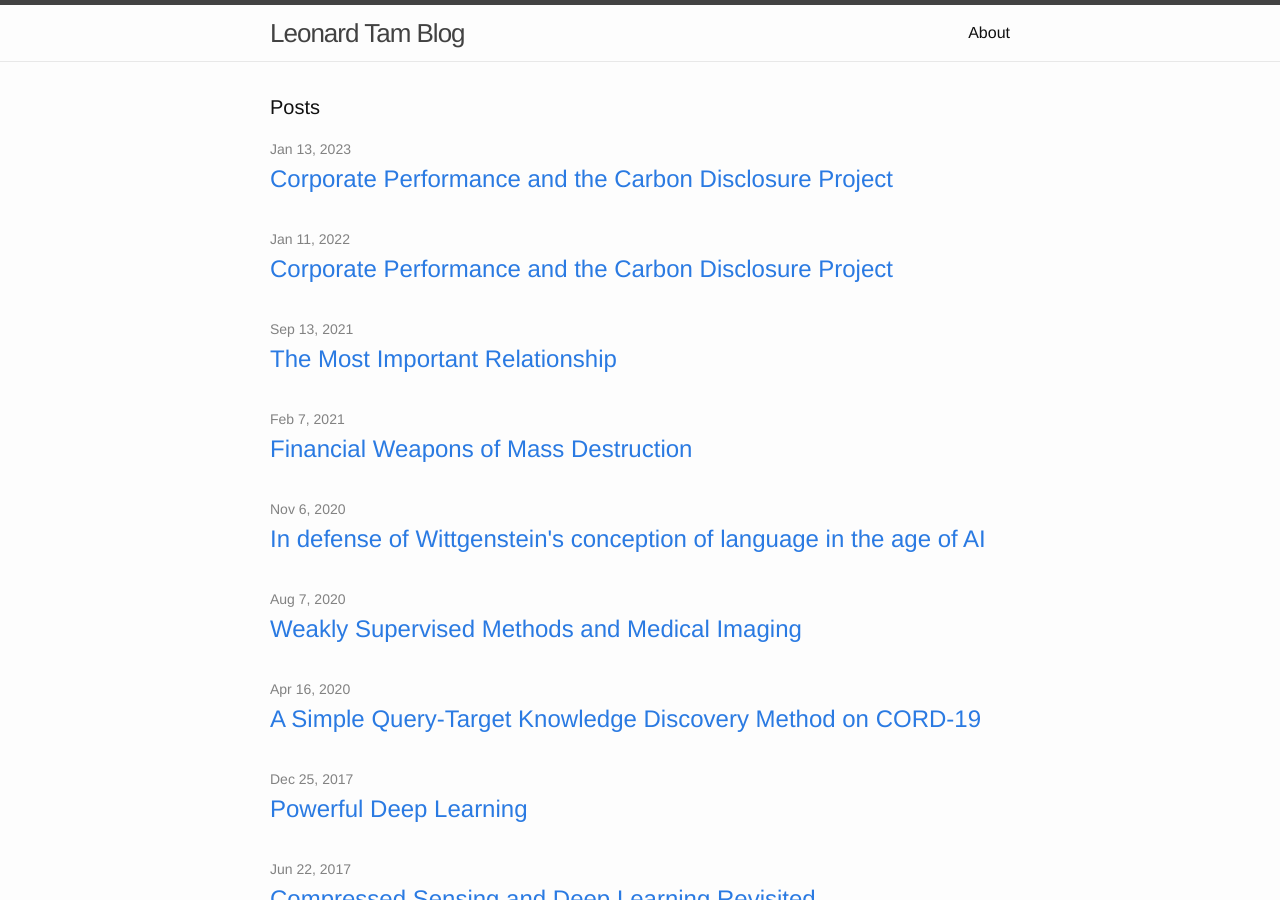
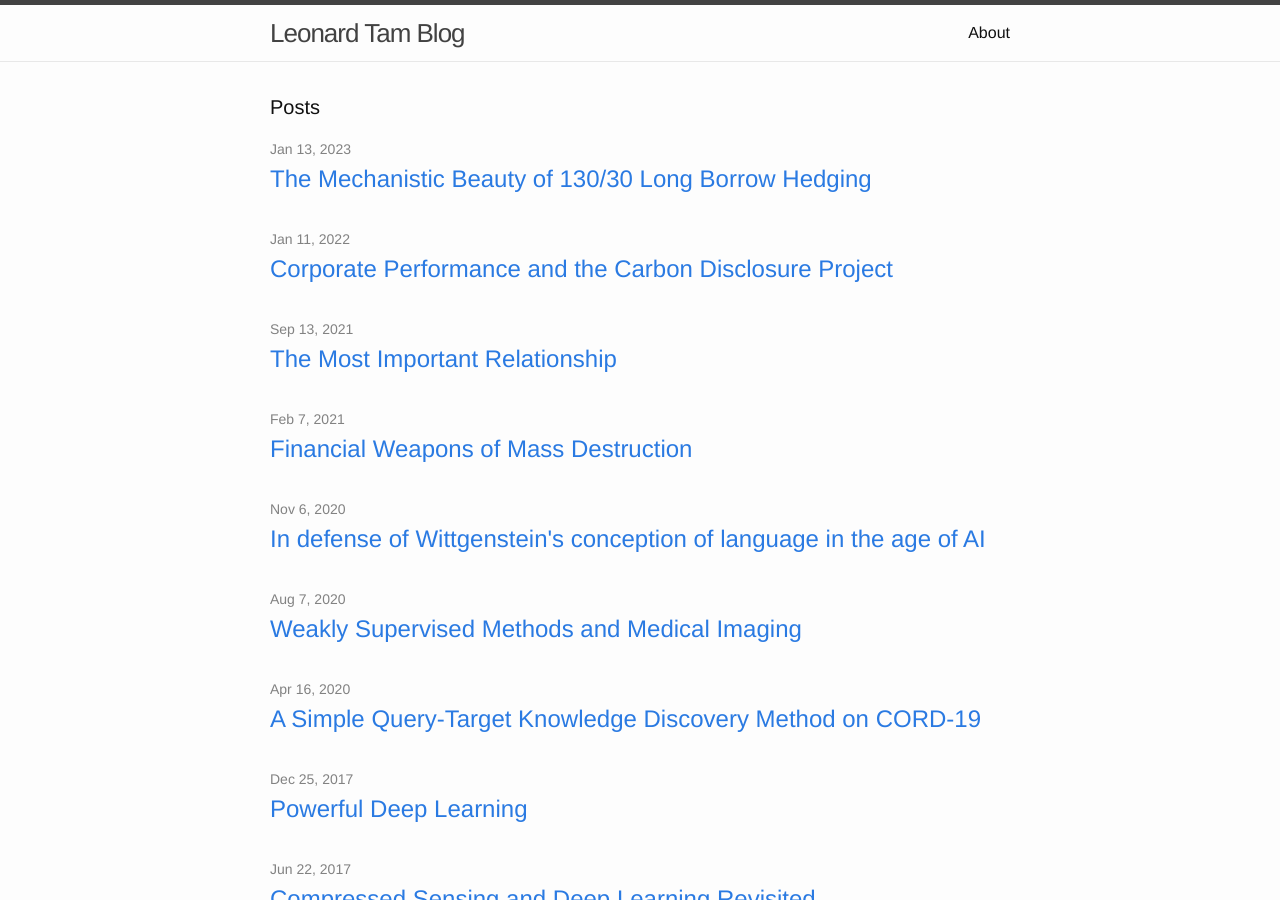
Before and after one commit to leotam/leotam.github.io, a Jekyll site: the page built from index.html, in a window 1280 px wide and 900 px high. Built offline with Jekyll 4.4.1, drawn with Linux system fonts in a browser that asks for light colours.

Commit message:
Add files via upload

```diff
--- a/_posts/2023-01-13-mechanisticbeauty.markdown
+++ b/_posts/2023-01-13-mechanisticbeauty.markdown
@@ -1,6 +1,6 @@
 ---
 layout: post
-title:  "Corporate Performance and the Carbon Disclosure Project"
+title:  "The Mechanistic Beauty of 130/30 Long Borrow Hedging"
 date:   2023-01-13 22:00:00
 categories: general
 ---
```
